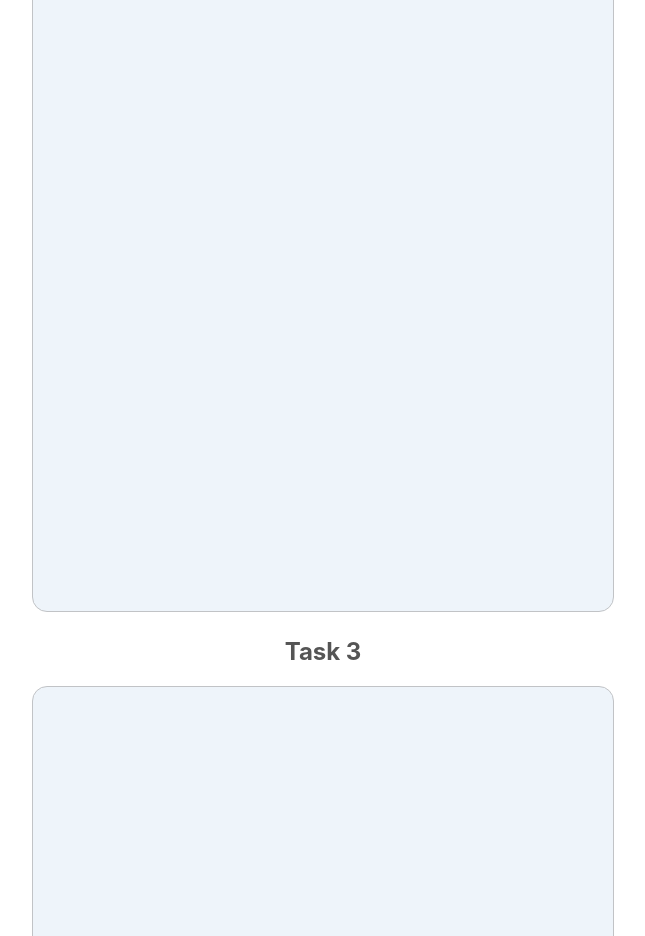
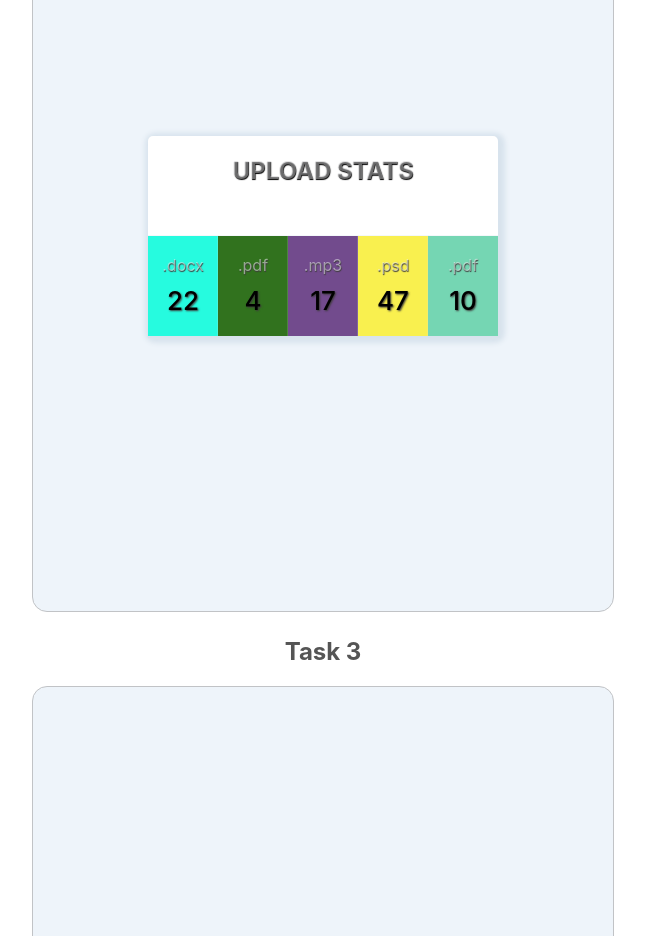
Before and after one commit to urt2509/goit-react-hw-01-components, a React (Create React App) app: page / in a window 1280 px wide. Shown: the part 1040-1976 px from the top of the page, without its empty margins (317-962 px from the left). Built offline with nearby package versions, Linux system fonts and the light colour scheme.

Commit message:
done task2

```diff
--- a/src/components/App.jsx
+++ b/src/components/App.jsx
@@ -1,8 +1,10 @@
 import user from '../data/user.json';
+import data from '../data/data.json';
 
 import { Section } from 'components/Sections/Sections';
 import { Container } from 'components/Container/Container';
 import { Profile } from 'components/Profile/Profile';
+import { Statistics } from 'components/Statistics/Statistics';
 
 export const App = () => {
   return (
@@ -20,7 +22,9 @@ export const App = () => {
       </Section>
 
       <Section title="Task 2">
-        <Container></Container>
+        <Container>
+          <Statistics title="Upload stats" stats={data} />
+        </Container>
       </Section>
 
       <Section title="Task 3">
--- a/src/components/Container/AllStyle.css
+++ b/src/components/Container/AllStyle.css
@@ -1,6 +1,6 @@
 .profile {
     background-color: #d8e3ed;
-    color: #dddee079;
+    color: #f9fafa7f;
     border-radius: 5px;
 
     margin-right: 50px;
--- a/src/components/Statistics/Statistics.jsx
+++ b/src/components/Statistics/Statistics.jsx
@@ -1,5 +1,33 @@
 import PropTypes from 'prop-types';
+import {
+  StatContainer,
+  Title,
+  StatList,
+  Item,
+  StatLabel,
+  StatPercentage,
+} from 'components/Statistics/Statistics.styled';
 
-const Statistics = ({ title, stats }) => {};
+function getRandomHexColor() {
+  return `#${Math.floor(Math.random() * 16777215)
+    .toString(16)
+    .padStart(6, 0)}`;
+}
 
-export default Statistics;
+const Markup = ({ id, label, percentage }) => (
+  <Item key={id} label={label} style={{ backgroundColor: getRandomHexColor() }}>
+    <StatLabel>{label}</StatLabel>
+    <StatPercentage>{percentage}</StatPercentage>
+  </Item>
+);
+
+const Statistics = ({ title = ' ', stats }) => {
+  return (
+    <StatContainer>
+      {title && <Title>{title}</Title>}
+      <StatList>{stats.map(Markup)}</StatList>
+    </StatContainer>
+  );
+};
+
+export { Statistics };
--- /dev/null
+++ b/src/components/Statistics/Statistics.styled.jsx
@@ -0,0 +1,65 @@
+import styled from 'styled-components';
+
+const StatContainer = styled.section`
+  position: relative;
+  margin: auto;
+  padding-bottom: 0;
+  width: 350px;
+  height: 200px;
+  background-color: #fff;
+  border-radius: 5px;
+  box-shadow: 2px 2px 5px 5px #d8e3ed;
+
+  display: flex;
+  flex-direction: column;
+  align-items: center;
+`;
+
+const Title = styled.h2`
+  margin-bottom: 15px;
+  text-transform: uppercase;
+  font-size: 24px;
+  text-shadow: 0.5px 0.5px 1px #000000;
+  color: #dddee079;
+`;
+
+const StatList = styled.ul`
+  display: flex;
+  position: absolute;
+  bottom: 0;
+  left: 0;
+  right: 0;
+  align-items: center;
+  justify-content: space-around;
+  max-height: 100px;
+  height: 100%;
+  margin: 0;
+  padding: 0;
+
+  box-shadow: 1px 1px 1px 1px #d8e3ed;
+`;
+
+const Item = styled.li`
+  display: flex;
+  flex-direction: column;
+  justify-content: center;
+  align-items: center;
+  list-style: none;
+  height: 100px;
+  width: 100%;
+  box-shadow: 0.5px 0.5px 1px 0.5px #d8e3ed;
+`;
+
+const StatLabel = styled.span`
+  margin-bottom: 10px;
+  font-size: 16px;
+  text-shadow: 0.5px 0.5px 1px #3d3b3b;
+  color: #f9fafa7f;
+`;
+
+const StatPercentage = styled.span`
+  font-size: 26px;
+  font-weight: 500;
+  text-shadow: 1px 1px 2px #3d3b3b;
+`;
+export { StatContainer, Title, StatList, Item, StatLabel, StatPercentage };
```
